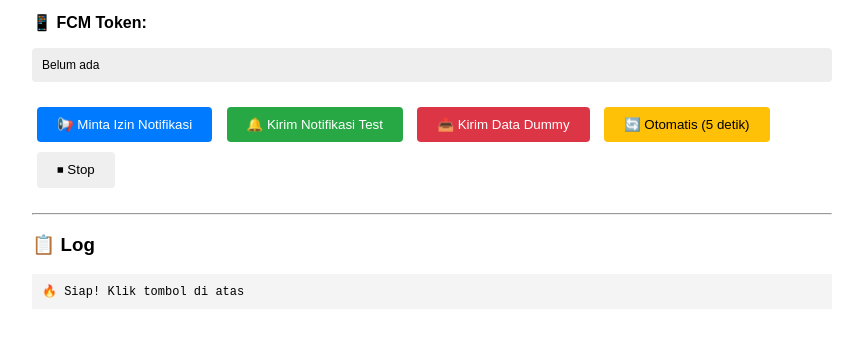
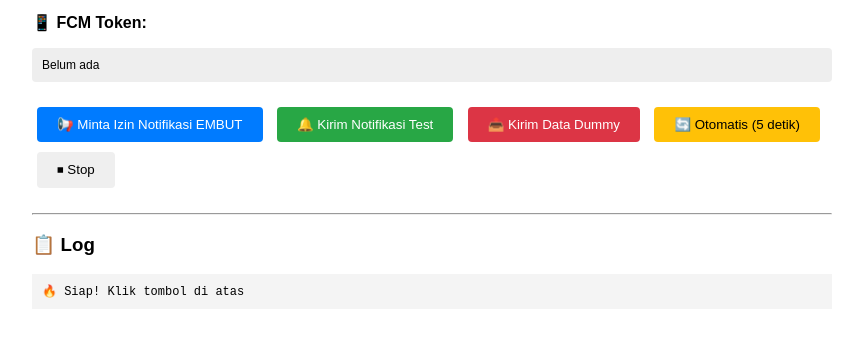
Before and after one commit to ProjekEko/pzem-clean, a plain HTML site: page index.html in a window 1280 px wide. Shown: the part 123-460 px from the top of the page, without its empty margins (208-1071 px from the left). Drawn offline with Linux system fonts and the light colour scheme.

Commit message:
fix: full update FCM V1

```diff
--- a/index.html
+++ b/index.html
@@ -94,7 +94,7 @@
     </div>
 
     <div style="margin: 20px 0;">
-        <button class="btn-primary" onclick="requestPermission()">📢 Minta Izin Notifikasi</button>
+        <button class="btn-primary" onclick="requestPermission()">📢 Minta Izin Notifikasi EMBUT</button>
         <button class="btn-success" onclick="kirimNotifikasiTest()">🔔 Kirim Notifikasi Test</button>
         <button class="btn-danger" onclick="kirimDataDummy()">📤 Kirim Data Dummy</button>
         <button class="btn-warning" onclick="mulaiOtomatis()">🔄 Otomatis (5 detik)</button>
```
